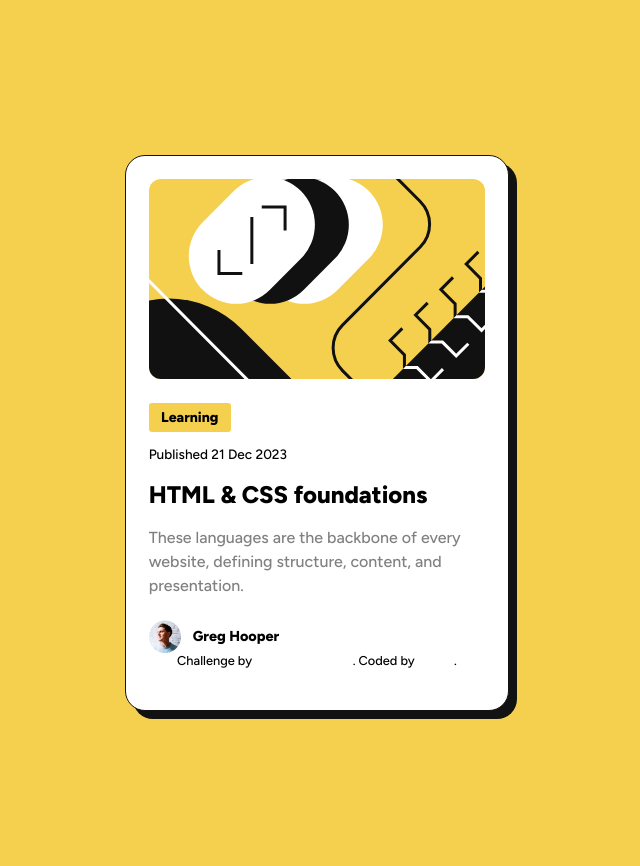
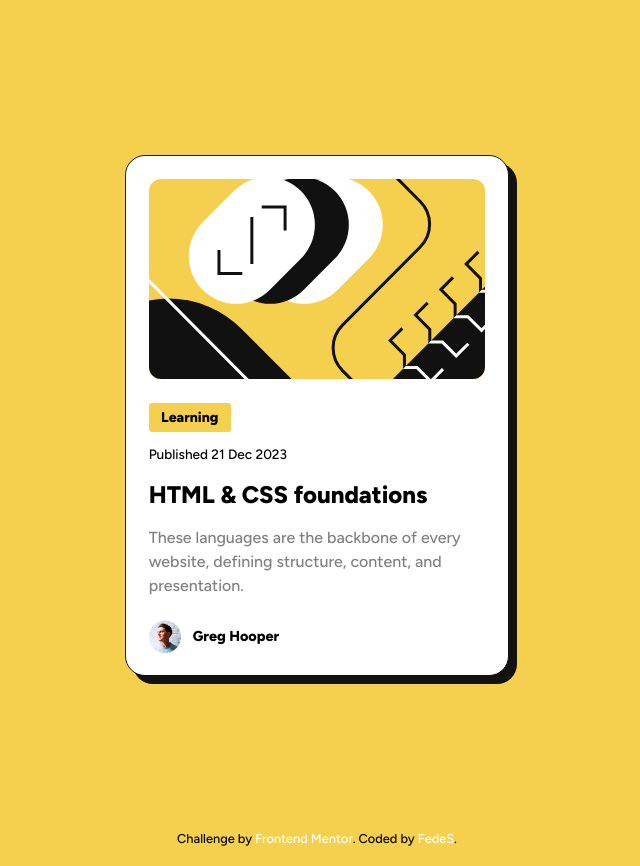
Before and after one commit to Federico-Salerno/blog-preview-card-main, a plain HTML site: page index.html in a window 1280 px wide. Shown: the whole page, without its empty margins (323-963 px from the left). Drawn offline with Linux system fonts and the light colour scheme.

Commit message:
solved fix footer

```diff
--- a/index.html
+++ b/index.html
@@ -47,7 +47,9 @@
         />
         <span class="name">Greg Hooper</span>
       </div>
-      <div class="attribution">
+    </main>
+
+    <footer class="attribution">
       Challenge by
       <a
         href="https://www.frontendmentor.io/profile/Federico-Salerno"
@@ -55,8 +57,6 @@
         >Frontend Mentor</a
       >. Coded by
       <a href="https://github.com/Federico-Salerno?tab=repositories">FedeS</a>.
-      </div>
+    </footer>
   </body>
-    </main>
-
 </html>
```
Lines whose indentation alone changed are shown as unchanged.
